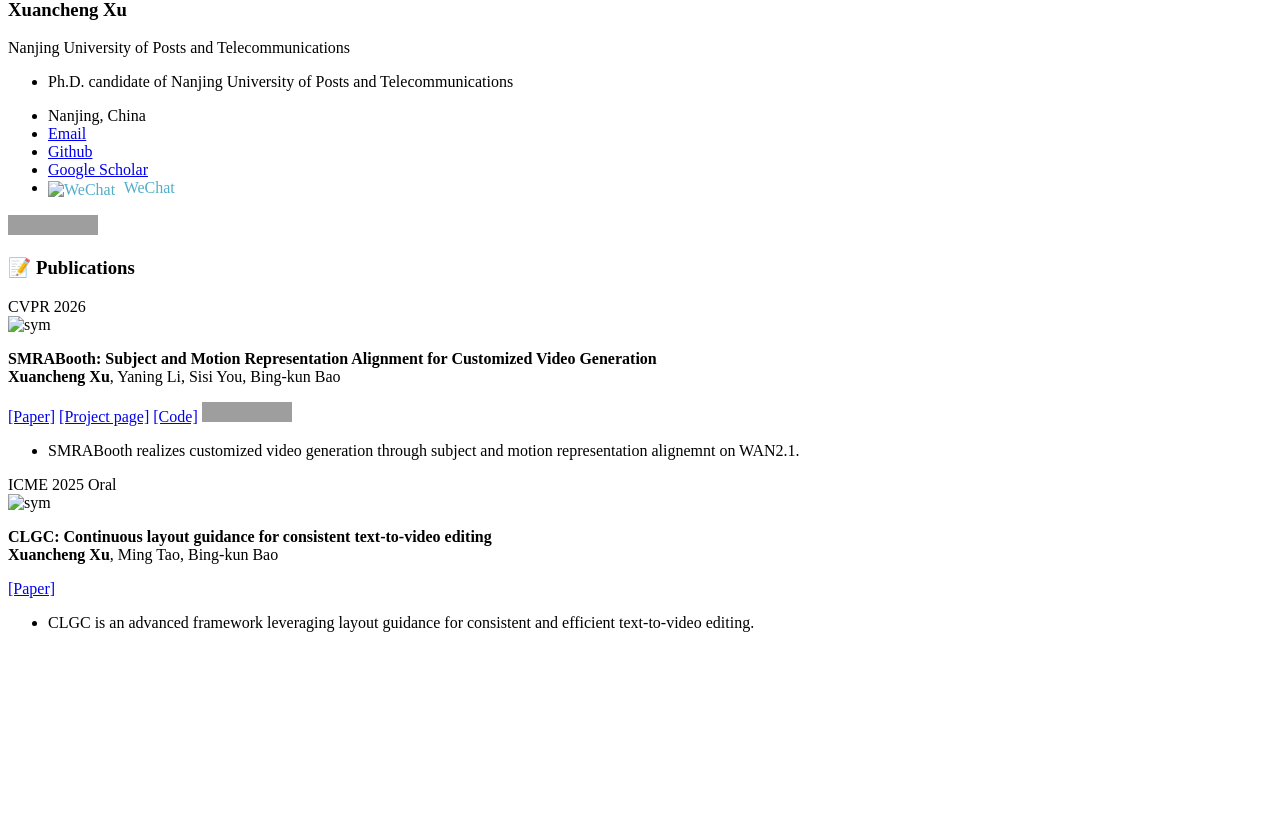
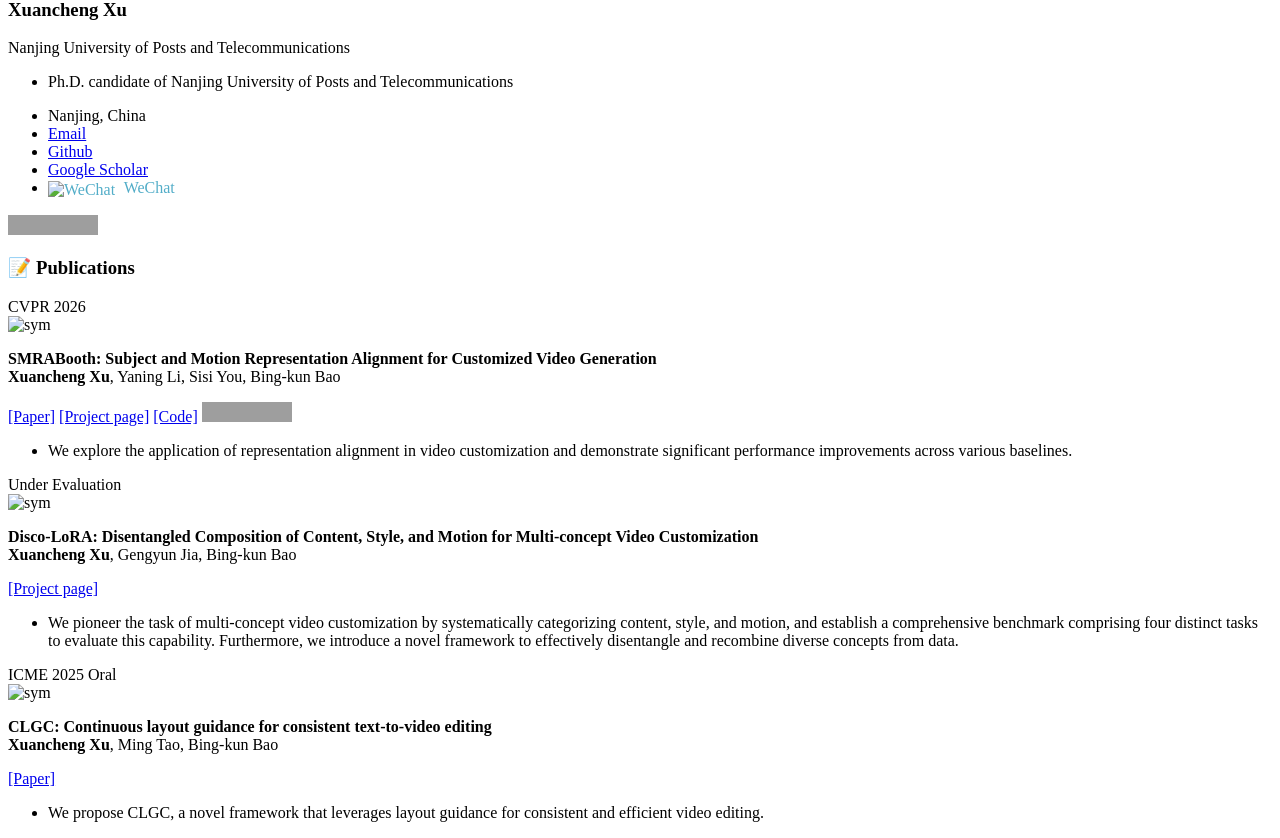
Before and after one commit to xuxuancheng0208/xuxuancheng0208.github.io, a Jekyll site: the page built from _pages/includes/pub.md, in a window 1280 px wide. Shown: the part 526-1364 px from the top of the page. Built offline with Jekyll 4.4.1, drawn with Linux system fonts in a browser that asks for light colours; our own code applies the rules of GitHub Pages for plain Markdown files; before the commit the page ends 1174 px from its top, so only the background shows below that; grey boxes are pictures that could not be loaded.

```diff
--- a/_pages/includes/pub.md
+++ b/_pages/includes/pub.md
@@ -12,7 +12,19 @@
 [[Code]](https://github.com/xuxuancheng0208/SMRABooth)
 [![GitHub Stars](https://img.shields.io/github/stars/xuxuancheng0208/SMRABooth?style=social)](https://github.com/xuxuancheng0208/SMRABooth)
 
-- SMRABooth realizes customized video generation through subject and motion representation alignemnt on WAN2.1.
+- We explore the application of representation alignment in video customization and demonstrate significant performance improvements across various baselines.
+</div>
+</div>
+
+<div class='paper-box'><div class='paper-box-image'><div><div class="badge">Under Evaluation</div><img src='images/papers/Disco-LoRA.png' alt="sym" width="100%"></div></div>
+<div class='paper-box-text' markdown="1">
+
+**Disco-LoRA: Disentangled Composition of Content, Style, and Motion for Multi-concept Video Customization** \\
+**Xuancheng Xu**, Gengyun Jia, Bing-kun Bao
+
+[[Project page]](https://discolora.github.io/)
+
+- We pioneer the task of multi-concept video customization by systematically categorizing content, style, and motion, and establish a comprehensive benchmark comprising four distinct tasks to evaluate this capability. Furthermore, we introduce a novel framework to effectively disentangle and recombine diverse concepts from data.
 </div>
 </div>
 
@@ -25,6 +37,6 @@
 [[Paper]](https://ieeexplore.ieee.org/document/11210198)
 
 
-- CLGC is an advanced framework leveraging layout guidance for consistent and efficient text-to-video editing.
+- We propose CLGC, a novel framework that leverages layout guidance for consistent and efficient video editing.
 </div>
 </div>
```
